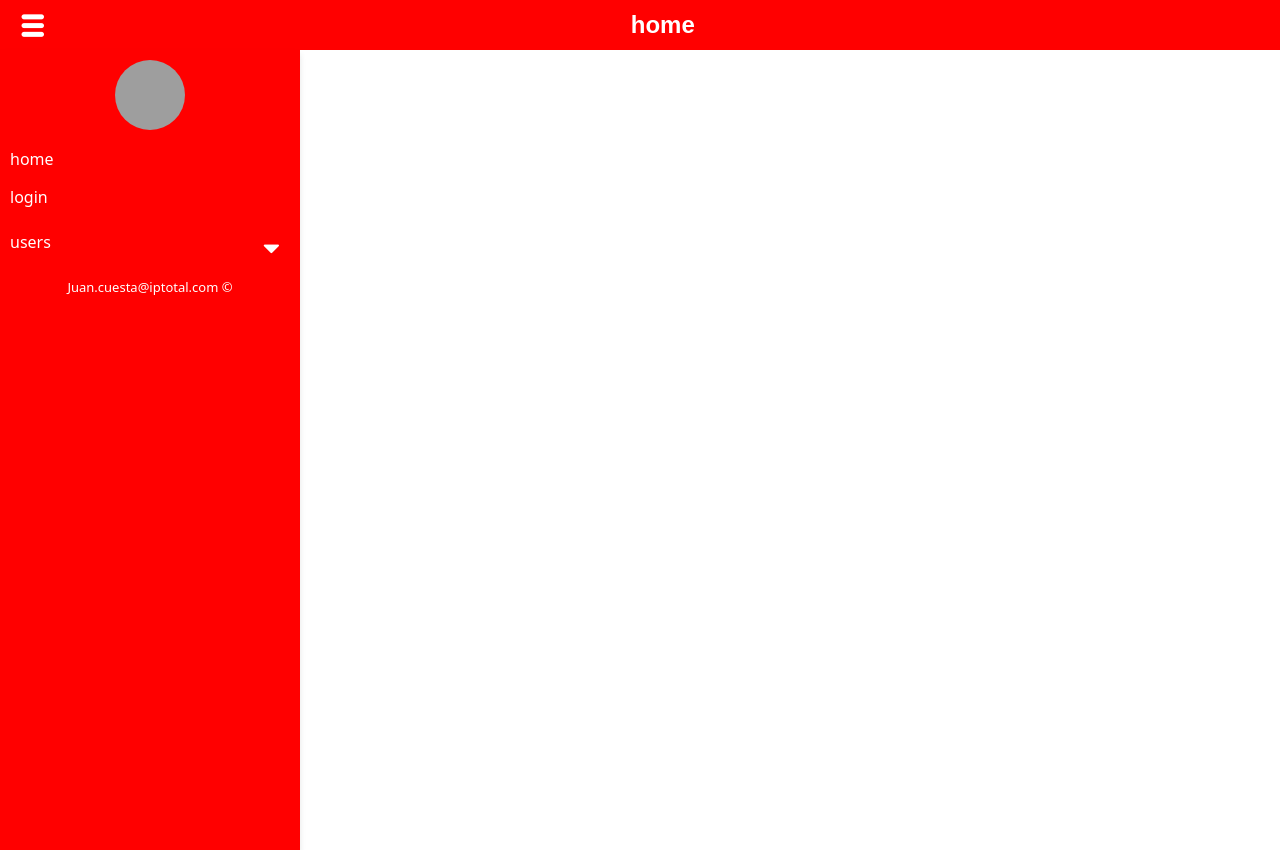
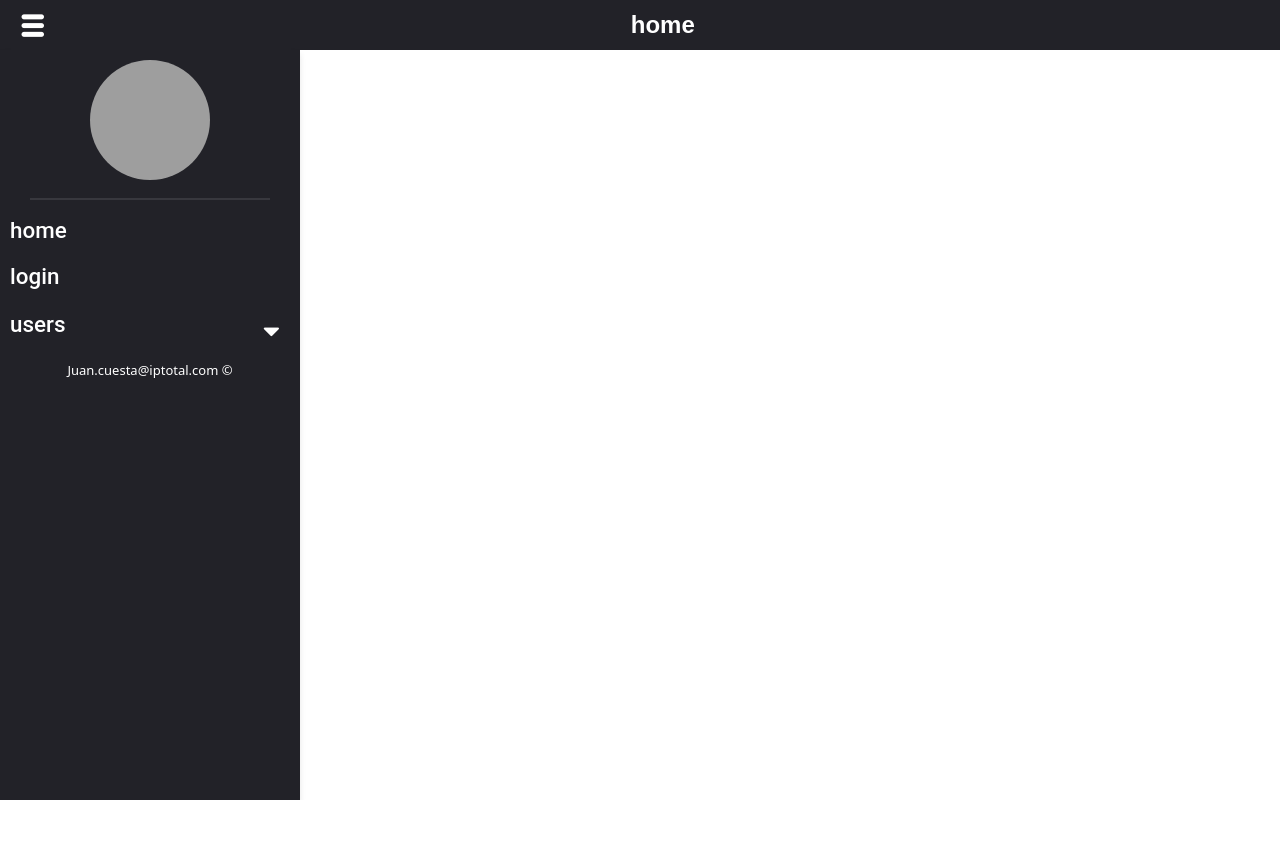
Before and after one commit to ZhadDev/reactBuild, a React (Vite) app: page /home in a window 1280 px wide. Both pictures are taken after a click on the button 32 px from the left and 25 px from the top of the page. After the commit the page ends 800 px from the top, so only its background shows below. Built offline with nearby package versions, Linux system fonts and the light colour scheme; grey boxes are pictures that could not be loaded.

Commit message:
REFACTOR_STYLE: se refactoriza codigo de menu y se modifican estilos para tomar el theme.

```diff
--- a/src/common/theme/Theme.css
+++ b/src/common/theme/Theme.css
@@ -1,8 +1,8 @@
 :root {
   /* COLORES */
-  --primary-color: #d0e3fd;
-  --secondary-color: #a1c6fd;
-  --third-color: #1671f4;
+  --primary-color: #222228;
+  --secondary-color: #38383e;
+  --third-color: #1277ff;
 
   /* FUENTES */
   --font-Title: "Roboto", sans-serif;
@@ -14,6 +14,6 @@
 
 .font-Title {
   font-family: var(--font-Title);
-  font-size: 2.5rem;
+  font-size: 1.4rem;
   font-weight: 500;
 }
--- a/src/components/Menu/Menu.css
+++ b/src/components/Menu/Menu.css
@@ -10,6 +10,7 @@
   align-items: center;
   width: 100%;
   padding: 10px;
+  background-color: var(--primary-color);
 }
 
 .menu-toggle-button {
@@ -31,12 +32,13 @@
 }
 
 .container-menu-options {
-  height: 100vh;
+  height: calc(100vh - 50px);
   overflow-y: auto;
   position: absolute;
   top: 100%;
   left: 0;
   z-index: 1;
+  background-color: var(--primary-color);
   /* border: 1px solid #ccc; */ /* Opcional: agrega un borde para diferenciar el menú */
   box-shadow: 0px 4px 6px rgba(0, 0, 0, 0.1); /* Opcional: agrega sombra para un mejor diseño */
 }
@@ -77,6 +79,11 @@
   cursor: pointer;
 }
 
+.menu-hr-user {
+  width: 80%;
+  border: 1px solid var(--secondary-color);
+}
+
 .container-menu-option {
   padding: 10px;
   text-align: center;
@@ -87,7 +94,7 @@
 }
 
 .container-menu-option:hover {
-  background-color: #d0d0d0;
+  background-color: var(--secondary-color);
 }
 
 .container-menu-option-button {
--- a/src/components/Menu/Menu.jsx
+++ b/src/components/Menu/Menu.jsx
@@ -14,13 +14,13 @@ const Menu = ({
   menuTitle = "",
   menuTextColor = "black",
   heightTopMenu = "50px",
-  menuOptionsBackgroundColor = "#f5f5f5",
+  menuOptionsBackgroundColor = "",
   widthUserIconImg = "40px",
   heightUserIconImg = "40px",
   UserIcon = "https://unavatar.io/none",
   widthMenuOptions = "300px",
-  widthUserIconMenuOptions = "70px",
-  heightUserIconMenuOptions = "70px",
+  widthUserIconMenuOptions = "120px",
+  heightUserIconMenuOptions = "120px",
   dataMenuOptions = [],
 }) => {
   const [isExpanded, setIsExpanded] = useState(false);
@@ -95,6 +95,7 @@ const Menu = ({
               alt={"icono de usuario"}
             />
           </div>
+          <hr className="menu-hr-user" />
           {dataMenuOptions.map((option, index) => (
             <MenuOption
               key={index}
--- a/src/components/Menu/MenuOptions/MenuOptions.jsx
+++ b/src/components/Menu/MenuOptions/MenuOptions.jsx
@@ -27,7 +27,7 @@ const MenuOption = ({
         className="container-menu-option"
         onClick={() => onClickUpdateTitle(title)}
       >
-        <div>
+        <div className="font-Title">
           <i className={iconClass}></i> {title}
         </div>
         {subMenuOptions && (
--- a/src/modules/AppRoutes.jsx
+++ b/src/modules/AppRoutes.jsx
@@ -6,12 +6,14 @@ import {
   Navigate,
 } from "react-router-dom"; // Asegúrate de usar react-router-dom
 import { useSelector, useDispatch } from "react-redux";
-
-import { Home } from "./Common/home/Home";
 import Loaders from "../components/loaders/Loaders";
 import Menu from "../components/Menu/Menu";
 import { useEffect } from "react";
 import { setFtnProgress } from "../common/redux/slices/utilSlice";
+
+// Modules COMMON
+import { Home } from "./Common/home/Home";
+import { NoMatch } from "./Common/noMatch/NoMatch";
 
 const Users = () => {
   return (
@@ -21,14 +23,10 @@ const Users = () => {
   );
 };
 
-const NoMatch = () => {
-  return <p>There's nothing here: 404!</p>;
-};
-
 const Navigation = () => {
   const menu = {
     menuTitle: "zhad", // Usa el título dinámico
-    menuOptionsBackgroundColor: "red",
+    menuOptionsBackgroundColor: "",
     menuTextColor: "white",
     dataMenuOptions: [
       { title: "home" },
@@ -56,6 +54,7 @@ const AppRoutes = () => {
   console.log("ftnProgress", ftnProgress);
 
   useEffect(() => {
+    debugger;
     setTimeout(() => {
       dispatch(setFtnProgress(true));
       console.log("AppRoutes setTimeout");
@@ -67,7 +66,7 @@ const AppRoutes = () => {
       {!ftnProgress && <Loaders />}
 
       <BrowserRouter>
-        <Navigation />
+        {!["/login", "/*"].includes(location.pathname) ? <Navigation /> : null}
         <Routes>
           <Route
             path="home"
--- /dev/null
+++ b/src/modules/Common/noMatch/NoMatch.jsx
@@ -0,0 +1,17 @@
+import { useEffect } from "react";
+
+const NoMatch = () => {
+  useEffect(() => {
+    setTimeout(() => {
+      window.location.href = "/users";
+    }, 3000);
+  }, []);
+
+  return (
+    <div>
+      <p>There's nothing here: 404! redirect to page home</p>
+    </div>
+  );
+};
+
+export { NoMatch };
```
